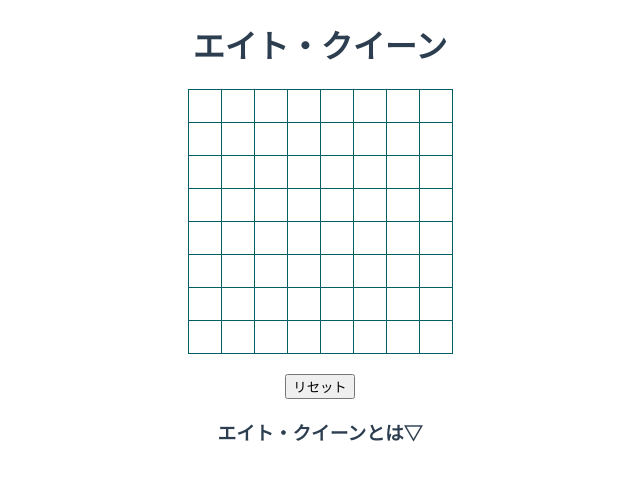
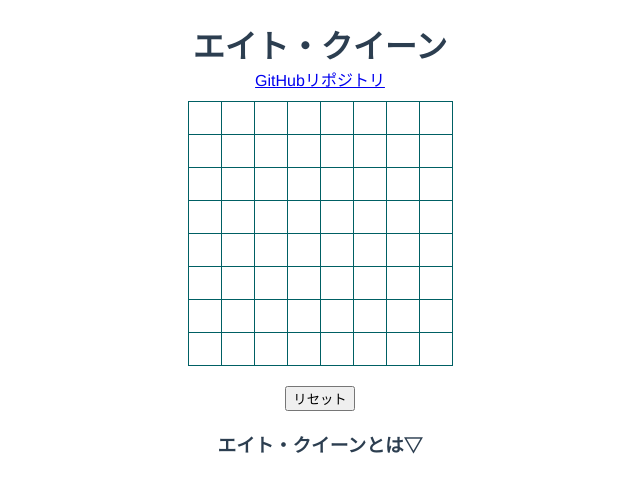
Before and after one commit to mnao305/codingskill-kadai, a Vue app in the folder kadai3/: page / in a window 1280 px wide. Shown: the top 492 px of the page, without its empty margins (320-960 px from the left). Built offline with nearby package versions, Linux system fonts and the light colour scheme.

Commit message:
update: GitHubへのリンクを追加

```diff
--- a/kadai3/src/components/EightQueen.vue
+++ b/kadai3/src/components/EightQueen.vue
@@ -1,6 +1,9 @@
 <template>
   <div class="main">
     <h1>エイト・クイーン</h1>
+    <a href="https://github.com/mnao305/codingskill-kadai/tree/master/kadai3"
+      >GitHubリポジトリ
+    </a>
     <div class="board">
       <table>
         <tr v-for="(item, i) in board" :key="i">
@@ -149,6 +152,13 @@ export default class EightQueen extends Vue {
 
 <!-- Add "scoped" attribute to limit CSS to this component only -->
 <style scoped lang="scss">
+h1 {
+  margin-bottom: 0;
+}
+a {
+  display: block;
+  margin-bottom: 10px;
+}
 table {
   margin: 0 auto;
   border-collapse: collapse;
```
